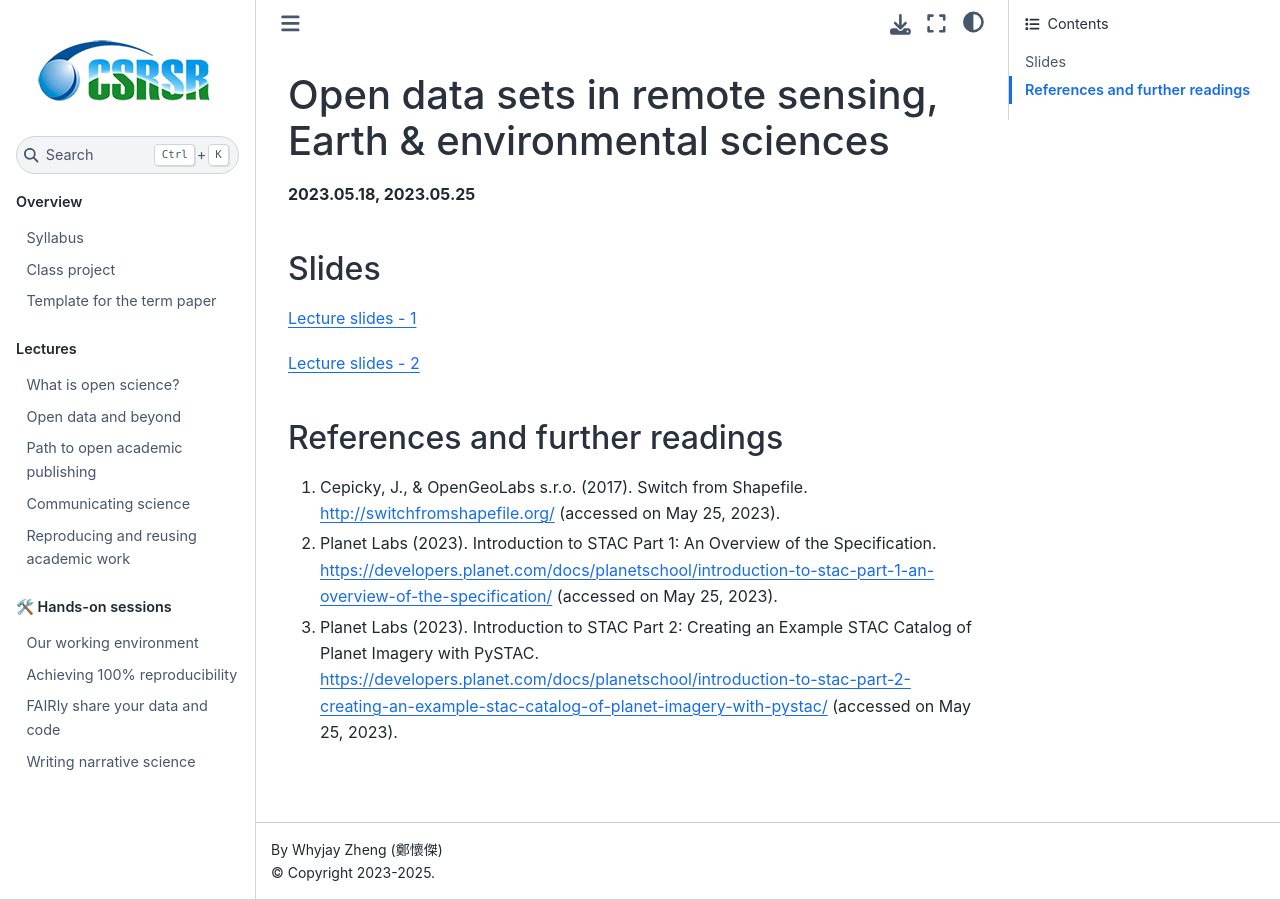
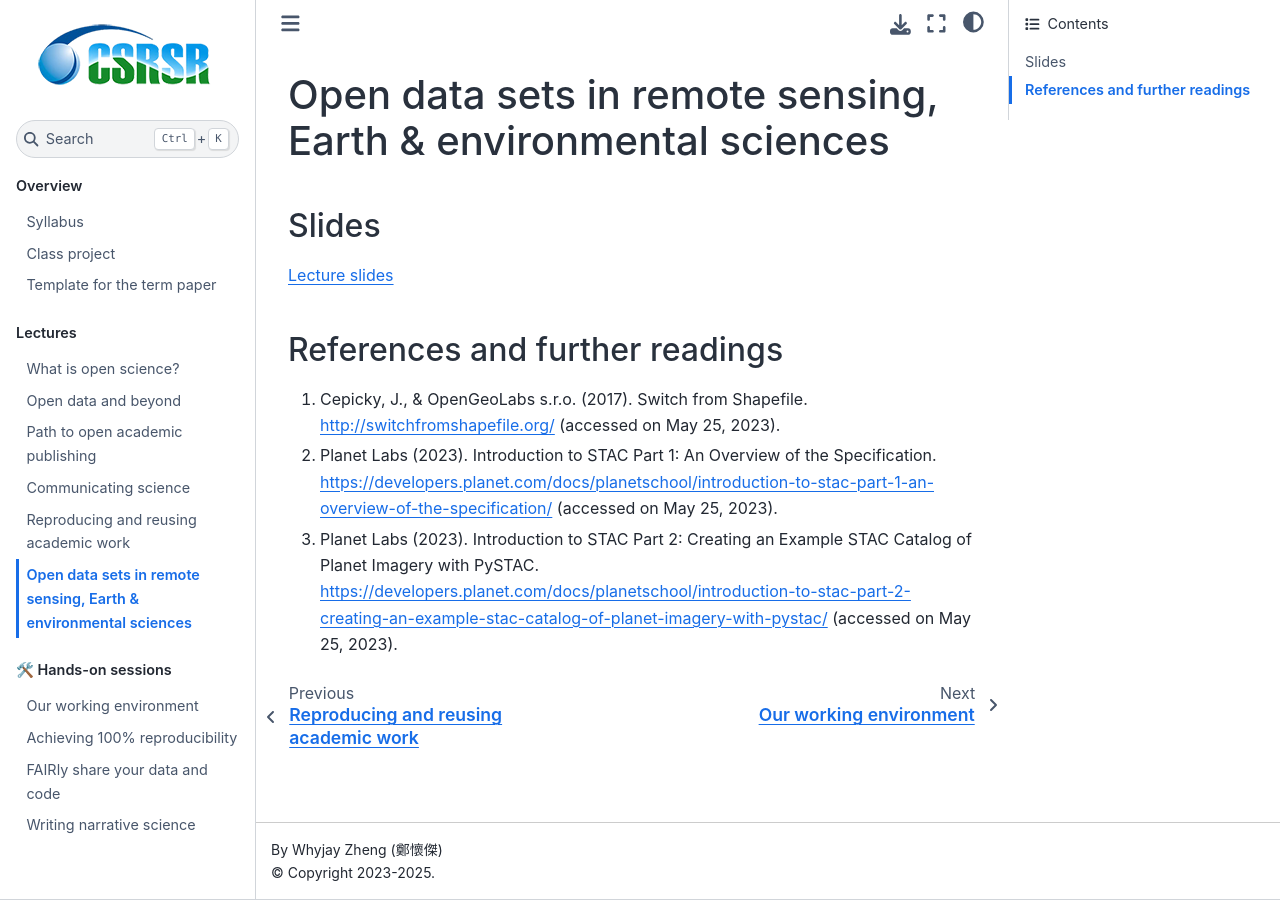
Before and after one commit to whyjz/ncu-open-science, a Jupyter Book: the page built from docs/lectures/L6-wheresdata.md, in a window 1280 px wide. Built offline with Jupyter Book 1.0.4 settings and Sphinx 7.4.7 and the Sphinx Book theme 1.1.4, drawn with Linux system fonts in a browser that asks for light colours; pages that are not in the unit, such as notebooks, are missing from menus.

Commit message:
Update L6 and H6 2025

```diff
--- a/docs/_toc.yml
+++ b/docs/_toc.yml
@@ -14,7 +14,7 @@
     - file: lectures/L3-openaccess
     - file: lectures/L4-communication
     - file: lectures/L5-reproducibility
-    # - file: lectures/L6-wheresdata
+    - file: lectures/L6-wheresdata
     # - file: lectures/L7-future
 
   - caption: 🛠️ Hands-on sessions
@@ -24,4 +24,4 @@
     - file: handson/H3-FAIRdata
     - file: handson/H4-Narrative
     - file: handson/H5-Visualization
-    # - file: handson/H6-DataAccess
+    - file: handson/H6-DataAccess
--- a/docs/lectures/L6-wheresdata.md
+++ b/docs/lectures/L6-wheresdata.md
@@ -1,12 +1,8 @@
 # Open data sets in remote sensing, Earth & environmental sciences
-
-**2023.05.18, 2023.05.25**
 
 ## Slides
 
-[Lecture slides - 1](https://docs.google.com/presentation/d/1LxJ76-DYbYCnXRkzhyjxhiNMvLp1vPnxmpGOn7fvxm4/edit?usp=sharing)
-
-[Lecture slides - 2](https://docs.google.com/presentation/d/1LNXiXMIDxfQWl7dHrg59Z9MdqadP22ChRxGRRJ62S20/edit?usp=sharing)
+[Lecture slides](https://docs.google.com/presentation/d/1hzeAhXEGd6Itv9YYKkuABZgcegPQ-rZFORxW58byuaY/edit?usp=sharing)
 
 ## References and further readings
 
```
